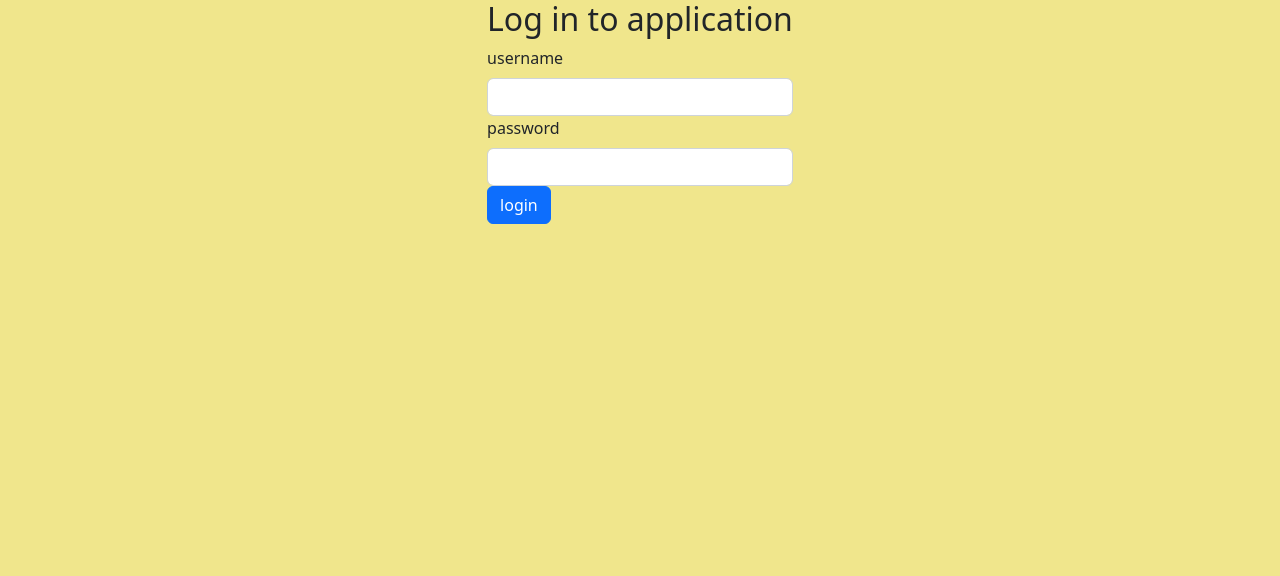
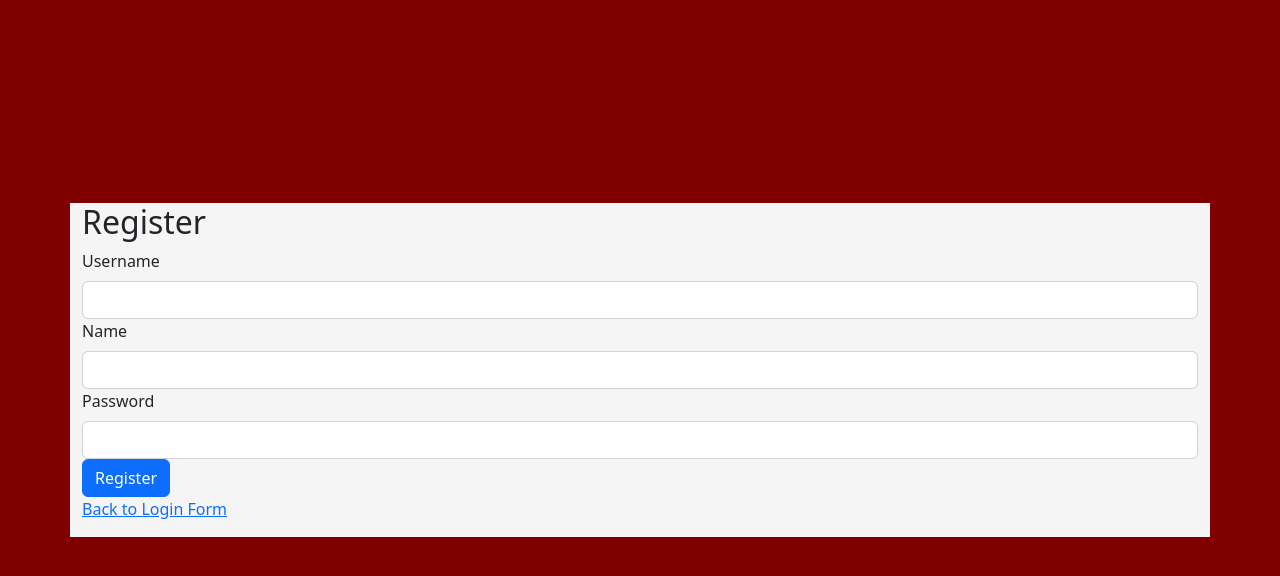
Before and after one commit to Retrospective53/FullStackOpen, a React (Create React App) app in the folder part7/bloglist-frontend/: page /register in a window 1280 px wide. Shown: the top 576 px of the page. Built offline with nearby package versions, Linux system fonts and the light colour scheme; no server answers.

Commit message:
more styles for blogdetails and blog registerForm

```diff
--- a/part7/bloglist-frontend/src/App.js
+++ b/part7/bloglist-frontend/src/App.js
@@ -10,13 +10,11 @@ import BlogForm from './components/BlogForm'
 import Toggable from './components/Toggable'
 import Users from './components/Users'
 import { useQuery } from 'react-query'
-import {
-  BrowserRouter as Router,
-  Routes, Route, Link } from 'react-router-dom'
+import { Routes, Route, Link } from 'react-router-dom'
 import BlogDetails from './components/BlogDetails'
 import UserDetails from './components/userDetails'
+import RegisterForm from './components/RegisterForm'
 import { Form, Button } from 'react-bootstrap'
-
 import './styles/app.css'
 
 const App = () => {
@@ -60,7 +58,7 @@ const App = () => {
   const errorNuller = () => {
     setTimeout(() => {
       notificationDispatch({ type: 'NULL' })
-    }, 5000)
+    }, 3000)
   }
 
   const handleLogin = async e => {
@@ -80,7 +78,7 @@ const App = () => {
       notificationDispatch({ type: 'SET',payload: [1, 'Wrong Credentials'] })
       setTimeout(() => {
         notificationDispatch({ type: 'NULL' })
-      }, 5000)
+      }, 3000)
     }
   }
 
@@ -94,14 +92,14 @@ const App = () => {
     // const showWhenVisible = { display: loginVisible ? '' : 'none' }
 
     return (
-      <div>
+      <div id='loginContainer'>
         {/* <div style={hideWhenVisible}>
           <Button variant='dark' onClick={() => setLoginVisible(true)}>Log in</Button>
         </div> */}
-        <div className='d-flex align-items-center justify-content-center'>
+        <div id='login' className='d-flex align-items-center justify-content-center'>
           <Form onSubmit={handleLogin}>
             <Form.Group>
-              <h2>Log in to application</h2>
+              <h2>Login</h2>
               <div>
                 <Form.Label>username</Form.Label>
                 <Form.Control type="text" name='username' id='username' value={username} onChange={({ target }) => setUsername(target.value)}/></div>
@@ -111,6 +109,7 @@ const App = () => {
               <Button type='submit' className='primary' id='loginButton'>login</Button>
               {/* <Button type='button' className='btn btn-secondary' onClick={() => setLoginVisible(false)}>cancel</Button> */}
             </Form.Group>
+            <Link to={'/register'}>Create an account</Link>
           </Form>
         </div>
       </div>
@@ -165,7 +164,7 @@ const App = () => {
         <ul style={style} className='d-flex justify-content-between'>
           <div className='d-flex flex-row'>
             <li>
-              <Link style={linkStyle} to={'/'}>Home</Link>
+              <Link style={linkStyle} to={'/home'}>Home</Link>
             </li>
             <li>
               <Link style={linkStyle} to={'/blogs'}>Blogs</Link>
@@ -175,27 +174,32 @@ const App = () => {
             </li>
             <li>{`${user.username} is logged in`}</li>
           </div>
-          <button style={buttonStyle} type='button' onClick={handleLogOut}>Log out</button>
+          <Link to={'/'}><button style={buttonStyle} type='button' onClick={handleLogOut}>Log out</button></Link>
         </ul>
       </div>
     )
   }
 
   return (
-    <Router>
+    <>
+      <div id='lol' className='d-flex flex-column justify-content-start align-items-stretch'>
         { user !== null && navigation() }
-      <div id='home' className='container'>
         <Notification message={notification}/>
-        {user === null && loginForm()}
+        <div id='lolz'>
+          <div id='home' className='container d-flex flex-column align-items-stretch justify-content-center'>
             <Routes>
               {user !== null && (blogs && <Route path='/blogs' element={<Blog blogs={blogs}/>}/>)}
               {user !== null && (blogs && <Route path='/users' element={<Users users={users}/>}/>)}
               {user !== null && <Route path='/blogs/:id' element={<BlogDetails blogs={blogs} setUsers={setUsers} users={users}/>}/>}
               {user !== null && <Route path='/users/:id' element={<UserDetails users={users}/>}/>}
-          {user !== null && <Route path='/' element={home()}></Route>}
+              {user !== null && <Route path='/home' element={home()}/>}
+              {user === null && <Route path='/' element={loginForm()}/>}
+              <Route path='/register' element={<RegisterForm setUsers={setUsers} users={users}/>}/>
             </Routes>
           </div>
-    </Router>
+        </div>
+      </div>
+    </>
   )
 }
 
--- a/part7/bloglist-frontend/src/components/BlogForm.js
+++ b/part7/bloglist-frontend/src/components/BlogForm.js
@@ -2,6 +2,7 @@ import { useState } from 'react'
 import blogService from '../services/blogs'
 import { useNotificationDispatch } from '../hooks/notificationReducer'
 import { useMutation, useQueryClient } from 'react-query'
+import { Form, Button } from 'react-bootstrap'
 
 const BlogForm = ({
   errorNuller,
@@ -58,15 +59,25 @@ const BlogForm = ({
   }
 
   return(
-    <form onSubmit={handleCreate}>
-        title:
-      <input type="text" name='newTitle' id='newTitle' value={newBlogTitle} onChange={({ target }) => setNewBlogTitle(target.value)}/> <br/>
-        author:
-      <input type="text" name='newAuthor' id='newAuthor' value={newBlogAuthor} onChange={({ target }) => setNewBlogAuthor(target.value)}/> <br/>
-        url:
-      <input type="text" name='newUrl' id='newUrl' value={newBlogUrl} onChange={({ target }) => setNewBlogUrl(target.value)}/> <br/>
-      <button>create</button>
-    </form>
+    <div className='d-flex flex-column align-items-stretch justify-content-center'>
+      <Form onSubmit={handleCreate}>
+        <Form.Group>
+          <div>
+            <Form.Label>Title:</Form.Label>
+            <Form.Control type="text" name='newTitle' id='newTitle' value={newBlogTitle} onChange={({ target }) => setNewBlogTitle(target.value)}/>
+          </div>
+          <div>
+            <Form.Label>author:</Form.Label>
+            <Form.Control type="text" name='newAuthor' id='newAuthor' value={newBlogAuthor} onChange={({ target }) => setNewBlogAuthor(target.value)}/> <br/>
+          </div>
+          <div>
+            <Form.Label>url:</Form.Label>
+            <Form.Control type="text" name='newUrl' id='newUrl' value={newBlogUrl} onChange={({ target }) => setNewBlogUrl(target.value)}/> <br/>
+          </div>
+          <Button type='submit'>create</Button>
+        </Form.Group>
+      </Form>
+    </div>
   )
 }
 
--- /dev/null
+++ b/part7/bloglist-frontend/src/components/RegisterForm.js
@@ -0,0 +1,61 @@
+import { Link, useNavigate } from 'react-router-dom'
+import { Form, Button } from 'react-bootstrap'
+import { useState } from 'react'
+import userService from '../services/users'
+import { useNotificationDispatch } from '../hooks/notificationReducer'
+
+const RegisterForm = ({ users, setUsers }) => {
+  const [username, setUsername] = useState('')
+  const [name, setName] = useState('')
+  const [password, setPassword] = useState('')
+  const navigate = useNavigate()
+  const dispatch = useNotificationDispatch()
+
+  const handleSubmit = async e => {
+    e.preventDefault()
+    try {
+      const newUser = await userService.createUser({
+        username,
+        name,
+        password
+      })
+      setUsers([...users, newUser])
+      navigate('/')
+      dispatch({ type: 'SET', payload: [0, 'account succesfully created!'] })
+      setTimeout(() => {
+        dispatch({ type: 'NULL' })
+      }, 3000)
+    } catch (exception) {
+      dispatch({ type: 'SET', payload: [1, `${exception.response.data.error}`] })
+      setTimeout(() => {
+        dispatch({ type: 'NULL' })
+      }, 3000)
+      console.log(exception.response.data.error)
+    }
+  }
+  return(
+    <div>
+      <Form onSubmit={handleSubmit}>
+        <Form.Group>
+          <h2>Register</h2>
+          <div>
+            <Form.Label>Username</Form.Label>
+            <Form.Control type="text" name='username' id='username' value={username} onChange={({ target }) => setUsername(target.value)}/>
+          </div>
+          <div>
+            <Form.Label>Name</Form.Label>
+            <Form.Control type="text" name='name' id='name' value={name} onChange={({ target }) => setName(target.value)}/>
+          </div>
+          <div>
+            <Form.Label>Password</Form.Label>
+            <Form.Control type="password" name='password' id='password' value={password} onChange={({ target }) => setPassword(target.value)}/>
+          </div>
+          <Button type='submit' className='primary' id='loginButton'>Register</Button>
+          <p><Link to={'/'}>Back to Login Form</Link></p>
+        </Form.Group>
+      </Form>
+    </div>
+  )
+}
+
+export default RegisterForm
--- a/part7/bloglist-frontend/src/components/Toggable.js
+++ b/part7/bloglist-frontend/src/components/Toggable.js
@@ -1,5 +1,6 @@
 import { useState, forwardRef, useImperativeHandle } from 'react'
 import PropTypes from 'prop-types'
+import { Button } from 'react-bootstrap'
 
 // eslint-disable-next-line react/display-name
 const Toggable = forwardRef((props, refs) => {
@@ -21,11 +22,11 @@ const Toggable = forwardRef((props, refs) => {
   return(
     <div>
       <div style={hideWhenVisible}>
-        <button onClick={toggleVisibility}>{props.buttonLabel}</button>
+        <Button className='btn btn-light' onClick={toggleVisibility}>{props.buttonLabel}</Button>
       </div>
       <div style={showWhenVisible}>
         {props.children}
-        <button onClick={toggleVisibility}>cancel</button>
+        <Button className='btn btn-secondary' onClick={toggleVisibility}>cancel</Button>
       </div>
     </div>
   )
--- a/part7/bloglist-frontend/src/components/Users.js
+++ b/part7/bloglist-frontend/src/components/Users.js
@@ -1,10 +1,11 @@
 import { Link } from 'react-router-dom'
+import { Table } from 'react-bootstrap'
 
 const Users = ({ users }) => {
   return(
     <div>
       <h2>Users</h2>
-      <table className='table'>
+      <Table striped className='table'>
         <tbody>
           <tr>
             <th>user</th>
@@ -17,7 +18,7 @@ const Users = ({ users }) => {
             </tr>
           )}
         </tbody>
-      </table>
+      </Table>
     </div>
   )
 }
--- a/part7/bloglist-frontend/src/index.js
+++ b/part7/bloglist-frontend/src/index.js
@@ -3,6 +3,7 @@ import ReactDOM from 'react-dom/client'
 import { QueryClient, QueryClientProvider } from  'react-query'
 import { NotificationContextProvider } from './hooks/notificationReducer'
 import { UserContextProvider } from './hooks/userContext'
+import { BrowserRouter as Router } from 'react-router-dom'
 
 import App from './App'
 
@@ -12,7 +13,9 @@ ReactDOM.createRoot(document.getElementById('root')).render(
   <QueryClientProvider client={ queryClient }>
     <UserContextProvider>
       <NotificationContextProvider>
-        <App />
+        <Router>
+          <App />
+        </Router>
       </NotificationContextProvider>
     </UserContextProvider>
   </QueryClientProvider>
--- a/part7/bloglist-frontend/src/services/users.js
+++ b/part7/bloglist-frontend/src/services/users.js
@@ -6,4 +6,9 @@ const getUsers = async () => {
   return response.data
 }
 
-export default { getUsers }
+const createUser = async user => {
+  const response = await axios.post(baseUrl, user)
+  return response.data
+}
+
+export default { getUsers, createUser }
--- a/part7/bloglist-frontend/src/styles/app.css
+++ b/part7/bloglist-frontend/src/styles/app.css
@@ -1,10 +1,42 @@
 #root {
-  height: 100vh;
+  min-height: 100vh;
   width: 100wh;
-  background-color: khaki;
+  background-color:maroon;
+  display: flex;
+  flex-direction: column;
+  justify-content: center;
+  overflow: visible;
 }
 
-#home {
+#lol {
+  min-height: 100vh;
+}
+
+#lolz {
+  min-height: 80vh;
+  display: flex;
+  flex-direction: column;
+  justify-content: center;
+  align-items: center;
+  margin: 50px;
+}
+
+#loginContainer {
+  min-height: 80vh;
+  display: flex;
+  flex-direction: column;
+  justify-content: center;
+}
+
+#login {
+  height: 100%;
+}
+
+.container {
+  background-color: whitesmoke;
+}
+
+/* #home {
   display: flex;
   flex-direction: column;
   align-items: stretch;
@@ -13,4 +45,4 @@
 
 #navigation {
   width: 100%;
-}
+} */
```
Also changed, not shown: part7/bloglist-frontend/src/components/Blog.js (+25 -12 lines), part7/bloglist-frontend/src/components/BlogDetails.js (+63 -30 lines). Lines whose indentation alone changed are shown as unchanged.
